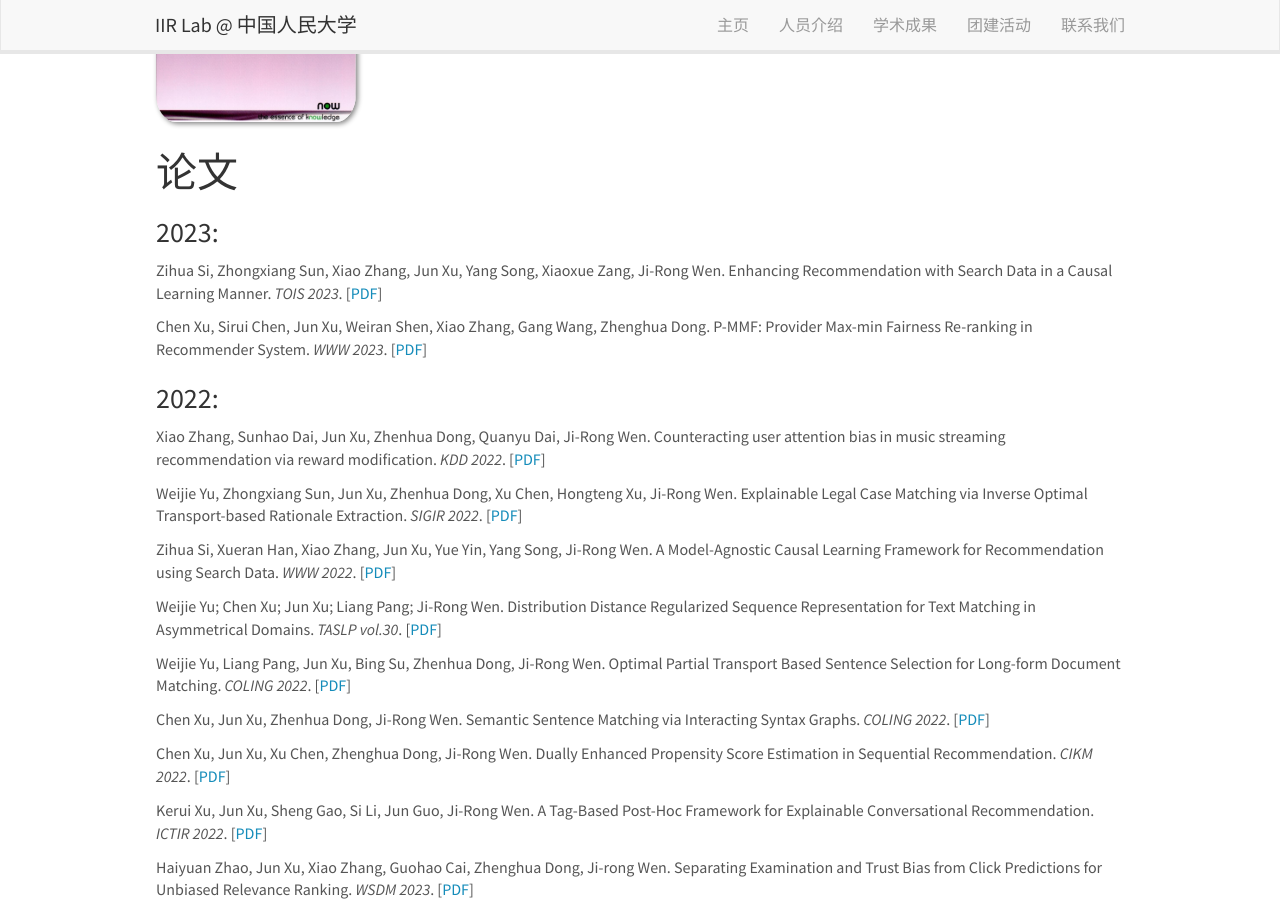
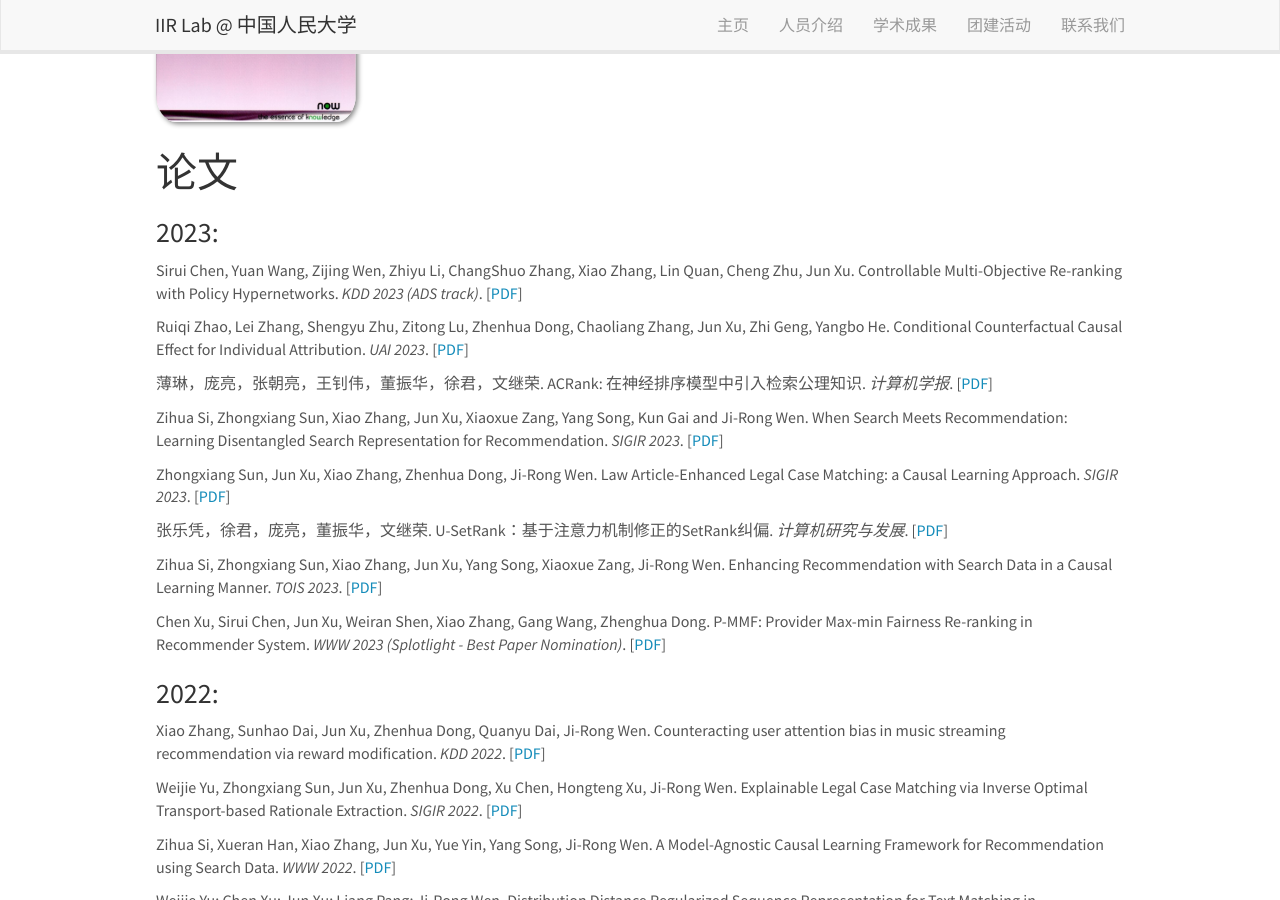
Before and after one commit to RUC-IIR-Lab/RUC-IIR-Lab.github.io, a Jekyll site: the page built from _pages/publications.md, in a window 1280 px wide and 900 px high, scrolled down 722 px. Built offline with Jekyll 4.4.1, drawn with Linux system fonts in a browser that asks for light colours; nearby versions of some CDN libraries.

```diff
--- a/_data/publist_2023.yml
+++ b/_data/publist_2023.yml
@@ -1,3 +1,33 @@
+- title: "Controllable Multi-Objective Re-ranking with Policy Hypernetworks"
+  authors:  Sirui Chen, Yuan Wang, Zijing Wen, Zhiyu Li, ChangShuo Zhang, Xiao Zhang, Lin Quan, Cheng Zhu, Jun Xu
+  book: KDD 2023 (ADS track)
+  url:
+
+- title: "Conditional Counterfactual Causal Effect for Individual Attribution"
+  authors: Ruiqi Zhao, Lei Zhang, Shengyu Zhu, Zitong Lu, Zhenhua Dong, Chaoliang Zhang, Jun Xu, Zhi Geng, Yangbo He
+  book: UAI 2023
+  url:
+
+- title: "ACRank: 在神经排序模型中引入检索公理知识"
+  authors:  薄琳，庞亮，张朝亮，王钊伟，董振华，徐君，文继荣
+  book: 计算机学报
+  url:
+
+- title: "When Search Meets Recommendation: Learning Disentangled Search Representation for Recommendation"
+  authors: Zihua Si, Zhongxiang Sun, Xiao Zhang, Jun Xu, Xiaoxue Zang, Yang Song, Kun Gai and Ji-Rong Wen
+  book: SIGIR 2023
+  url: https://gsai.ruc.edu.cn/uploads/20230518/9d1f9b4bc1c31dad014b1e624fbdea05.pdf
+
+- title: "Law Article-Enhanced Legal Case Matching: a Causal Learning Approach"
+  authors: Zhongxiang Sun, Jun Xu, Xiao Zhang, Zhenhua Dong, Ji-Rong Wen
+  book: SIGIR 2023
+  url: https://gsai.ruc.edu.cn/uploads/20230518/fe4d045ed303409012e5fe3ee6c24e32.pdf
+
+- title: "U-SetRank：基于注意力机制修正的SetRank纠偏"
+  authors: 张乐凭，徐君，庞亮，董振华，文继荣
+  book: 计算机研究与发展
+  url:
+
 - title: "Enhancing Recommendation with Search Data in a Causal Learning Manner"
   authors: Zihua Si, Zhongxiang Sun, Xiao Zhang, Jun Xu, Yang Song, Xiaoxue Zang, Ji-Rong Wen
   book: TOIS 2023
@@ -5,5 +35,5 @@
 
 - title: "P-MMF: Provider Max-min Fairness Re-ranking in Recommender System"
   authors: Chen Xu, Sirui Chen, Jun Xu, Weiran Shen, Xiao Zhang, Gang Wang, Zhenghua Dong
-  book: WWW 2023
-  url:
+  book: WWW 2023 (Splotlight - Best Paper Nomination)
+  url: https://dl.acm.org/doi/10.1145/3543507.3583296
```
Also changed, not shown: _data/alumni_msc.yml (+33 -3 lines), _data/alumni_phd.yml (+14 -2 lines), _pages/team.md (+4 -6 lines).
